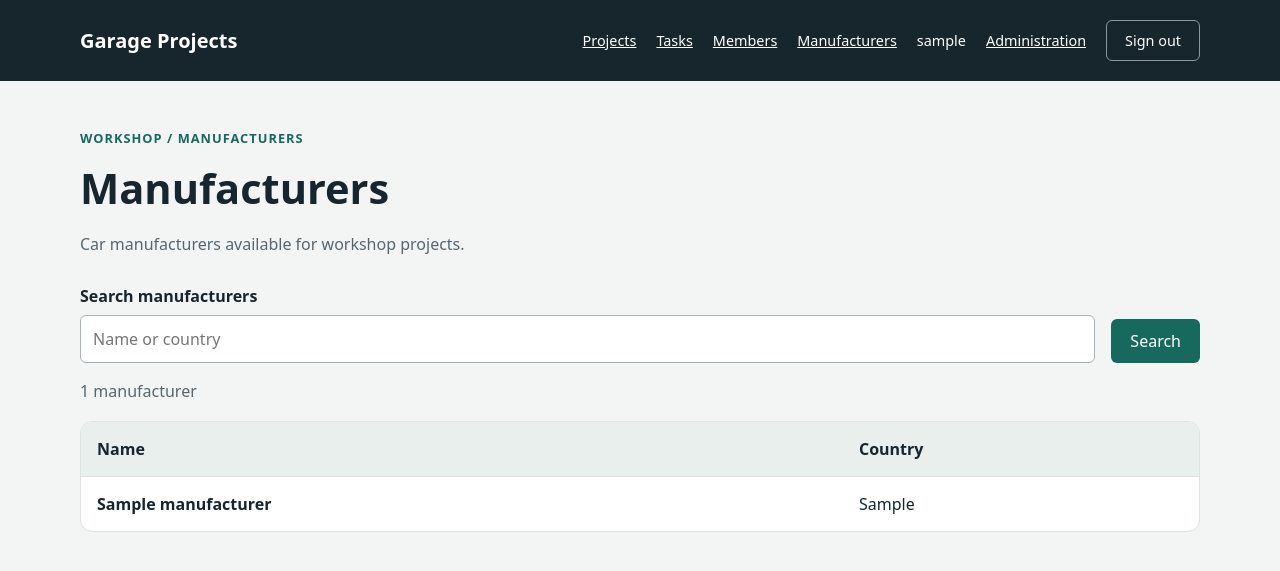
After one commit to Maksym-Murtazin/garage-projects, a Django app: page /manufacturers/ in a window 1280 px wide. The commit adds this page. Shown: the top 571 px of the page. Run offline with Django 5.2, Linux system fonts and the light colour scheme; a user stored in the database is signed in; tables that the repository leaves empty hold one stand-in row (values such as "Sample post").

Commit message:
feat: Add searchable manufacturer list

```diff
--- a/templates/base.html
+++ b/templates/base.html
@@ -16,6 +16,7 @@
           <a href="{% url 'workshop:project-list' %}">Projects</a>
           <a href="{% url 'workshop:task-list' %}">Tasks</a>
           <a href="{% url 'members:member-list' %}">Members</a>
+          <a href="{% url 'workshop:manufacturer-list' %}">Manufacturers</a>
           <span>{{ user.username }}</span>
           {% if user.is_staff %}<a href="{% url 'admin:index' %}">Administration</a>{% endif %}
           <form method="post" action="{% url 'logout' %}">
--- /dev/null
+++ b/workshop/templates/workshop/manufacturer_list.html
@@ -0,0 +1,50 @@
+{% extends "base.html" %}
+
+{% block title %}Manufacturers | Garage Projects{% endblock %}
+
+{% block content %}
+  <section class="page-heading">
+    <p class="eyebrow">Workshop / Manufacturers</p>
+    <h1>Manufacturers</h1>
+    <p class="muted">Car manufacturers available for workshop projects.</p>
+  </section>
+  <form class="search-form" method="get" role="search">
+    <div>
+      <label for="manufacturer-search">Search manufacturers</label>
+      <input id="manufacturer-search" type="search" name="q" value="{{ query }}" placeholder="Name or country">
+    </div>
+    <button type="submit">Search</button>
+    {% if query %}<a href="{% url 'workshop:manufacturer-list' %}">Clear search</a>{% endif %}
+  </form>
+  <p class="muted">{{ paginator.count }} manufacturer{{ paginator.count|pluralize }}{% if query %} matching “{{ query }}”{% endif %}</p>
+  {% if manufacturers %}
+    <div class="table-container">
+      <table>
+        <caption class="visually-hidden">Car manufacturers</caption>
+        <thead>
+          <tr>
+            <th scope="col">Name</th>
+            <th scope="col">Country</th>
+          </tr>
+        </thead>
+        <tbody>
+          {% for manufacturer in manufacturers %}
+            <tr>
+              <th scope="row">{{ manufacturer.name }}</th>
+              <td>{{ manufacturer.country }}</td>
+            </tr>
+          {% endfor %}
+        </tbody>
+      </table>
+    </div>
+  {% else %}
+    <div class="panel">
+      {% if query %}
+        <p>No manufacturers match your search. Try another name or country.</p>
+      {% else %}
+        <p>No manufacturers yet.</p>
+      {% endif %}
+    </div>
+  {% endif %}
+  {% include "includes/pagination.html" %}
+{% endblock %}
--- a/workshop/urls.py
+++ b/workshop/urls.py
@@ -6,6 +6,7 @@ app_name = "workshop"
 
 urlpatterns = [
     path("", views.index, name="index"),
+    path("manufacturers/", views.ManufacturerListView.as_view(), name="manufacturer-list"),
     path("tasks/", views.TaskListView.as_view(), name="task-list"),
     path("tasks/<int:pk>/delete/", views.TaskDeleteView.as_view(), name="task-delete"),
     path("tasks/<int:pk>/edit/", views.TaskUpdateView.as_view(), name="task-update"),
--- a/workshop/views.py
+++ b/workshop/views.py
@@ -9,7 +9,7 @@ from django.views.generic import CreateView, DeleteView, DetailView, ListView, U
 from django.views.decorators.http import require_POST
 
 from .forms import CarProjectForm, TaskFilterForm, TaskForm
-from .models import CarProject, Task
+from .models import CarProject, Manufacturer, Task
 
 
 @login_required
@@ -26,6 +26,25 @@ def index(request):
         "num_visits": visits,
     }
     return render(request, "workshop/index.html", context)
+
+
+class ManufacturerListView(LoginRequiredMixin, ListView):
+    model = Manufacturer
+    template_name = "workshop/manufacturer_list.html"
+    context_object_name = "manufacturers"
+    paginate_by = 10
+
+    def get_queryset(self):
+        queryset = super().get_queryset()
+        query = self.request.GET.get("q", "").strip()
+        if query:
+            queryset = queryset.filter(Q(name__icontains=query) | Q(country__icontains=query))
+        return queryset
+
+    def get_context_data(self, **kwargs):
+        context = super().get_context_data(**kwargs)
+        context["query"] = self.request.GET.get("q", "").strip()
+        return context
 
 
 class CarProjectListView(LoginRequiredMixin, ListView):
```
Also changed, not shown: workshop/tests/test_views.py (+48 -0 lines), README.md.
